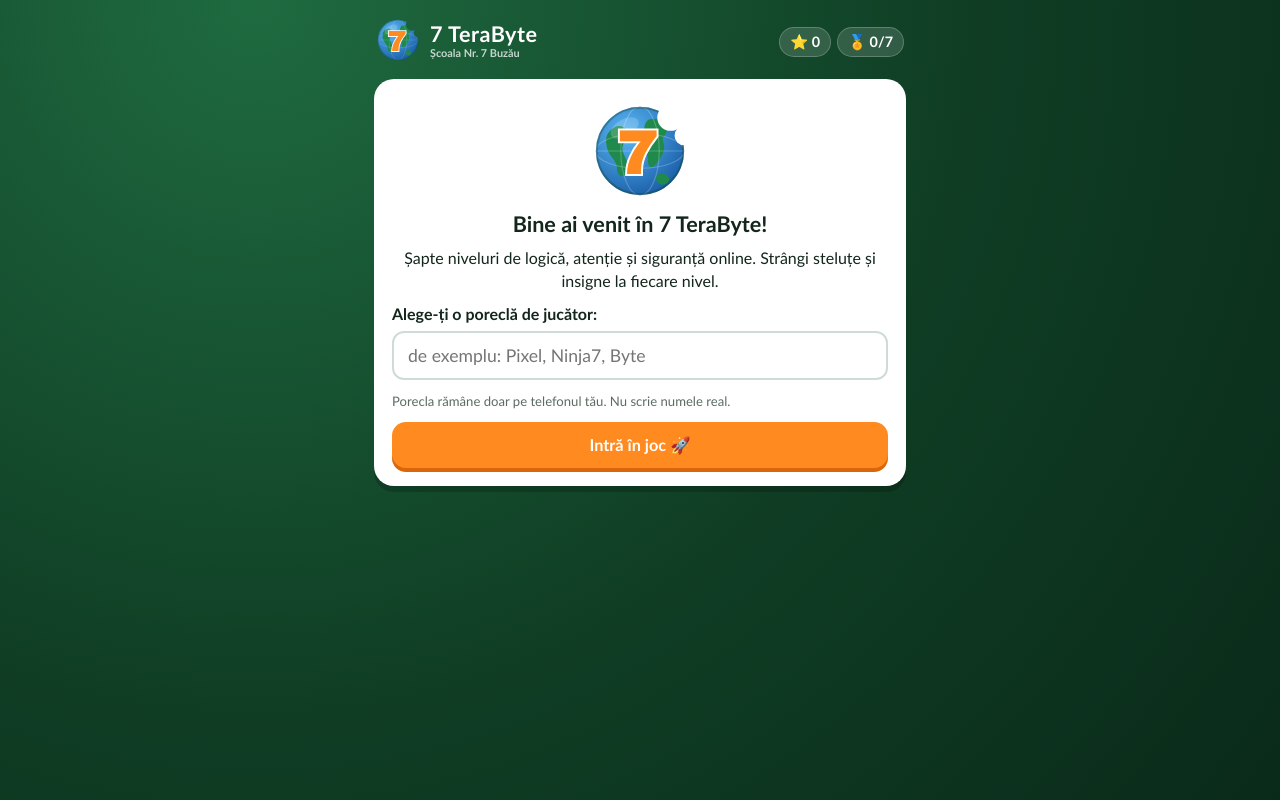
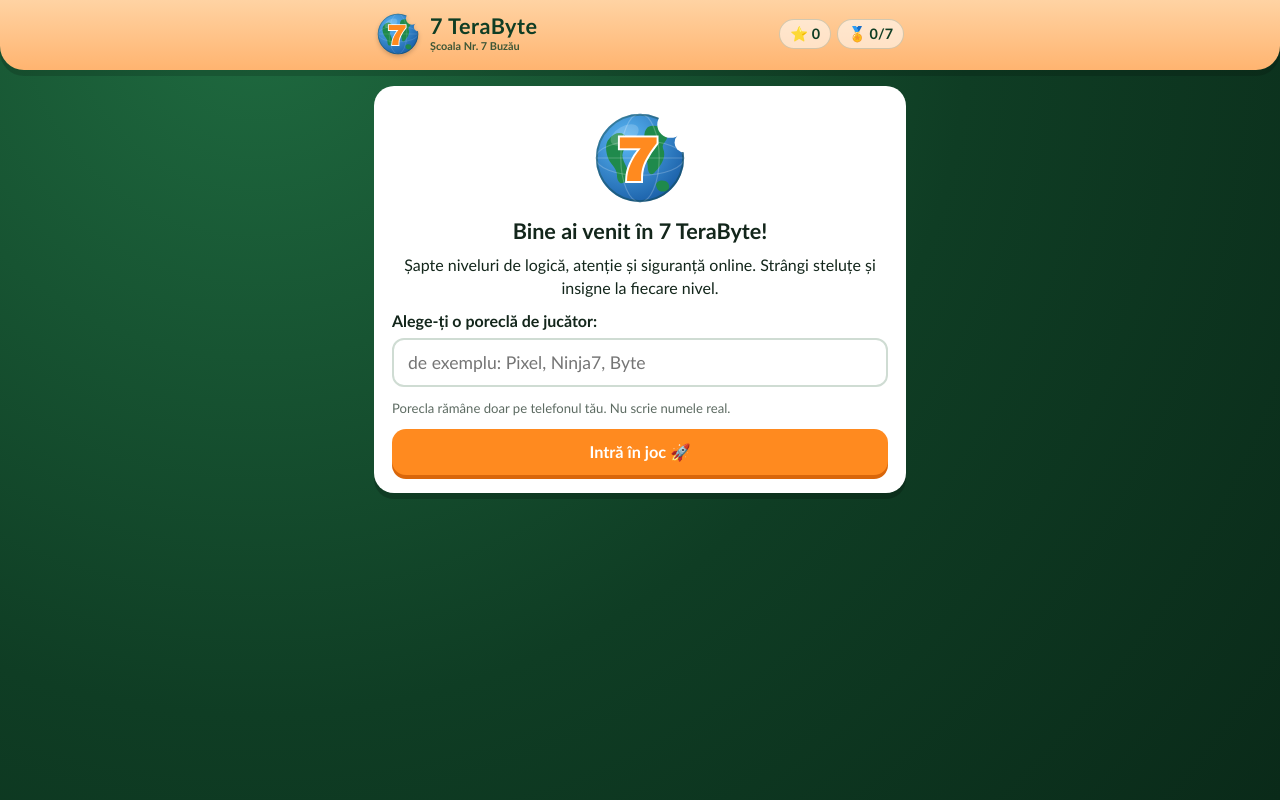
Before and after one commit to infostoria/7terabyte, a plain HTML site: page index.html in a window 1280 px wide. Drawn offline with Linux system fonts and the light colour scheme.

Commit message:
Add files via upload

```diff
--- a/index.html
+++ b/index.html
@@ -5,7 +5,7 @@
 <meta name="viewport" content="width=device-width, initial-scale=1, viewport-fit=cover">
 <title>7 TeraByte – Școala Gimnazială Nr. 7 Buzău</title>
 <meta name="description" content="7 TeraByte – jocuri de logică, siguranță online și Sala trofeelor pentru elevii Școlii Gimnaziale Nr. 7 Buzău">
-<meta name="theme-color" content="#14532d">
+<meta name="theme-color" content="#ffd3a3">
 <link rel="manifest" href="manifest.json">
 <link rel="icon" href="icon.svg" type="image/svg+xml">
 <link rel="apple-touch-icon" href="icon-192.png">
@@ -27,12 +27,14 @@
     background:radial-gradient(circle at 20% 0%,#1f6b40 0,#0f3d24 55%,#0a2a19 100%) fixed;
   }
   button{font:inherit;cursor:pointer}
-  .app{max-width:560px;margin:0 auto;padding:12px 14px 40px}
-  header{display:flex;align-items:center;gap:10px;padding:6px 2px 14px;color:var(--alb)}
-  header .titlu{font-weight:900;font-size:1.35rem;letter-spacing:.5px;line-height:1;min-width:0}
-  header .titlu small{display:block;font-size:.68rem;font-weight:600;opacity:.75;letter-spacing:0;margin-top:3px;white-space:nowrap;overflow:hidden;text-overflow:ellipsis}
-  header .scor{margin-left:auto;display:flex;gap:6px}
-  .chip{background:rgba(255,255,255,.14);border:1px solid rgba(255,255,255,.22);color:#fff;border-radius:999px;padding:5px 10px;font-weight:800;font-size:.9rem;white-space:nowrap}
+  .app{max-width:560px;margin:0 auto;padding:16px 14px 40px}
+  .sus{background:linear-gradient(180deg,#ffd3a3,#ffb470);border-radius:0 0 24px 24px;box-shadow:0 6px 0 rgba(0,0,0,.15);padding-top:env(safe-area-inset-top)}
+  .sus-in{max-width:560px;margin:0 auto;display:flex;align-items:center;gap:10px;padding:12px 16px 14px;color:var(--verde-inchis)}
+  .sus .titlu{font-weight:900;font-size:1.35rem;letter-spacing:.5px;line-height:1;min-width:0}
+  .sus .titlu small{display:block;font-size:.68rem;font-weight:700;opacity:.8;letter-spacing:0;margin-top:3px;white-space:nowrap;overflow:hidden;text-overflow:ellipsis}
+  .sus .scor{margin-left:auto;display:flex;gap:6px}
+  #logo svg{display:block;filter:drop-shadow(0 2px 2px rgba(0,0,0,.2))}
+  .chip{background:rgba(255,255,255,.55);border:1px solid rgba(15,61,36,.18);color:var(--verde-inchis);border-radius:999px;padding:5px 10px;font-weight:800;font-size:.9rem;white-space:nowrap}
   .card{background:var(--alb);border-radius:20px;padding:18px;box-shadow:var(--umbra);margin-bottom:14px}
   h1,h2,h3{margin:0 0 8px;line-height:1.2}
   h2{font-size:1.35rem}
@@ -117,12 +119,14 @@
 </style>
 </head>
 <body>
-<div class="app">
-  <header>
+<header class="sus">
+  <div class="sus-in">
     <span id="logo"></span>
     <div class="titlu">7 TeraByte<small>Școala Nr. 7 Buzău</small></div>
     <div class="scor"><span class="chip" id="xp">⭐ 0</span><span class="chip" id="insigne">🏅 0/7</span></div>
-  </header>
+  </div>
+</header>
+<div class="app">
   <main id="ecran"></main>
 </div>
 <div class="toast" id="toast"></div>
--- a/sw.js
+++ b/sw.js
@@ -1,5 +1,5 @@
 // 7 TeraByte – lucru fără internet. La fiecare actualizare mare, schimbă numărul versiunii.
-const CACHE = "7tb-v3";
+const CACHE = "7tb-v4";
 const FISIERE = ["./", "./index.html", "./trofee.js", "./manifest.json", "./icon.svg", "./icon-192.png", "./icon-512.png"];
 self.addEventListener("install", e => { e.waitUntil(caches.open(CACHE).then(c => c.addAll(FISIERE))); self.skipWaiting(); });
 self.addEventListener("activate", e => { e.waitUntil(caches.keys().then(k => Promise.all(k.filter(x => x !== CACHE).map(x => caches.delete(x))))); self.clients.claim(); });
```
Also changed, not shown: manifest.json.
